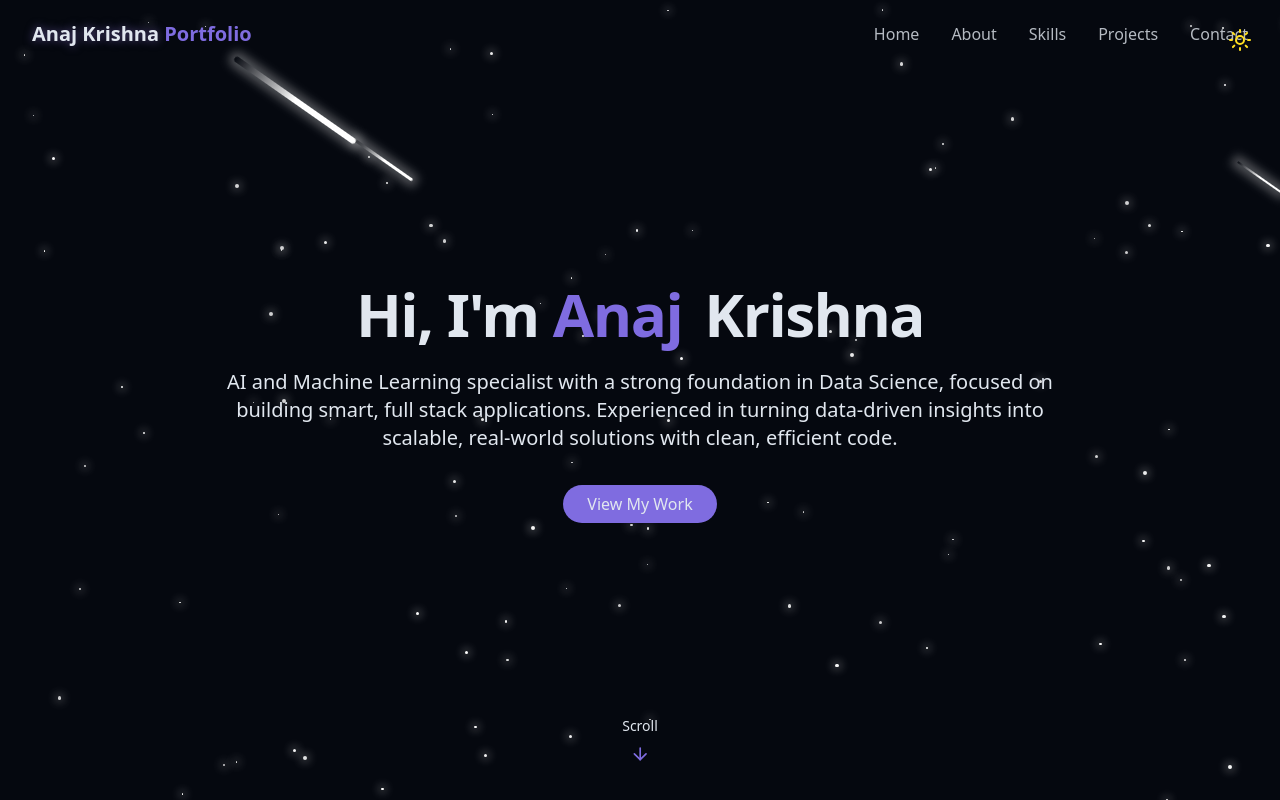
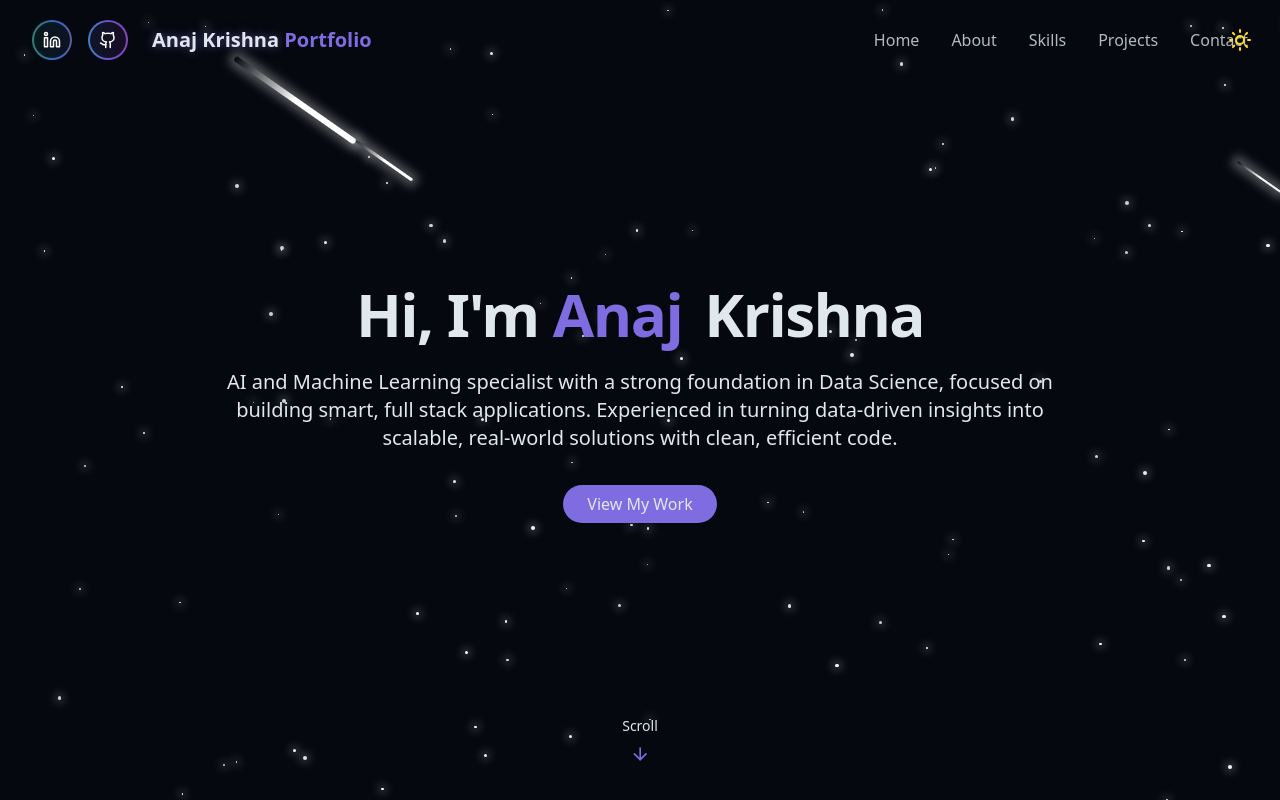
Before and after one commit to anaj-krishna/portfolio1, a React (Vite) app: page / in a window 1280 px wide. Shown: the top 800 px of the page. Built offline with nearby package versions, Linux system fonts and the light colour scheme.

Commit message:
maintenance

```diff
--- a/src/Components/Footer.jsx
+++ b/src/Components/Footer.jsx
@@ -1,24 +1,33 @@
-import { ArrowUp, Heart, Github, Linkedin, Mail, MapPin } from "lucide-react";
+import { ArrowUp, Github, Linkedin, Mail, MapPin } from "lucide-react";
 
+/* ---------- Custom Icons (no extra libs) ---------- */
+const GitLabIcon = ({ size = 18 }) => (
+  <svg width={size} height={size} viewBox="0 0 24 24" fill="currentColor">
+    <path d="M12 22.545l4.5-13.84h-9zM2.2 9.57L1 13.11l11 9.435L2.2 9.57zm19.6 0L23 13.11 12 22.545 21.8 9.57zM20.1 1.455l-3.6 11.07h7.2zM3.9 1.455l3.6 11.07h-7.2z" />
+  </svg>
+);
+
+const KaggleIcon = ({ size = 18 }) => (
+  <svg width={size} height={size} viewBox="0 0 24 24" fill="currentColor">
+    <path d="M5 3v18h3V3H5zm4.5 9 6.5 9h3.5l-6.9-9.6L18.5 3h-3.3l-5.7 9z" />
+  </svg>
+);
+
+/* ---------- Footer ---------- */
 export const Footer = () => {
   const scrollToTop = () => {
-    window.scrollTo({
-      top: 0,
-      behavior: 'smooth'
-    });
+    window.scrollTo({ top: 0, behavior: "smooth" });
   };
 
   return (
     <footer className="relative bg-gradient-to-br from-card via-card/95 to-secondary/20 border-t border-border/50">
-      {/* Subtle background pattern */}
       <div className="absolute inset-0 bg-grid-white/[0.02] bg-[size:50px_50px]" />
 
       <div className="relative">
-        {/* Main footer content */}
         <div className="container mx-auto max-w-6xl px-4 py-16">
           <div className="grid grid-cols-1 md:grid-cols-4 gap-8 mb-12">
 
-            {/* Brand section */}
+            {/* Brand */}
             <div className="md:col-span-2 space-y-4">
               <div className="flex items-center space-x-2">
                 <div className="w-8 h-8 rounded-lg bg-gradient-to-br from-primary to-primary/60 flex items-center justify-center">
@@ -28,10 +37,13 @@ export const Footer = () => {
                   Anaj Krishna
                 </span>
               </div>
+
               <p className="text-muted-foreground max-w-md leading-relaxed">
-                Full-stack developer and AI enthusiast passionate about creating innovative solutions
-                that bridge technology and real-world impact.
+                Full-stack developer and AI enthusiast passionate about creating
+                innovative solutions that bridge technology and real-world impact.
               </p>
+
+              {/* Social Icons */}
               <div className="flex space-x-4">
                 <a
                   href="https://github.com/anaj-krishna"
@@ -41,6 +53,16 @@ export const Footer = () => {
                 >
                   <Github size={18} />
                 </a>
+
+                <a
+                  href="https://gitlab.com/anajkrishna77"
+                  target="_blank"
+                  rel="noopener noreferrer"
+                  className="p-2 rounded-lg bg-secondary/50 hover:bg-primary/10 text-muted-foreground hover:text-primary transition-all duration-300 hover:scale-110"
+                >
+                  <GitLabIcon />
+                </a>
+
                 <a
                   href="https://www.linkedin.com/in/anaj-krishna-7a08bb2a7/"
                   target="_blank"
@@ -49,6 +71,16 @@ export const Footer = () => {
                 >
                   <Linkedin size={18} />
                 </a>
+
+                <a
+                  href="https://www.kaggle.com/anajkrishna"
+                  target="_blank"
+                  rel="noopener noreferrer"
+                  className="p-2 rounded-lg bg-secondary/50 hover:bg-primary/10 text-muted-foreground hover:text-primary transition-all duration-300 hover:scale-110"
+                >
+                  <KaggleIcon />
+                </a>
+
                 <a
                   href="mailto:anajkrishna36@gmail.com"
                   className="p-2 rounded-lg bg-secondary/50 hover:bg-primary/10 text-muted-foreground hover:text-primary transition-all duration-300 hover:scale-110"
@@ -62,76 +94,52 @@ export const Footer = () => {
             <div className="space-y-4">
               <h4 className="font-semibold text-foreground">Quick Links</h4>
               <div className="space-y-2">
-                <a href="#about" className="block text-muted-foreground hover:text-primary transition-colors duration-200">
-                  About
-                </a>
-                <a href="#skills" className="block text-muted-foreground hover:text-primary transition-colors duration-200">
-                  Skills
-                </a>
-                <a href="#projects" className="block text-muted-foreground hover:text-primary transition-colors duration-200">
-                  Projects
-                </a>
-                <a href="#contact" className="block text-muted-foreground hover:text-primary transition-colors duration-200">
-                  Contact
-                </a>
+                <a href="#about" className="block text-muted-foreground hover:text-primary">About</a>
+                <a href="#skills" className="block text-muted-foreground hover:text-primary">Skills</a>
+                <a href="#projects" className="block text-muted-foreground hover:text-primary">Projects</a>
+                <a href="#contact" className="block text-muted-foreground hover:text-primary">Contact</a>
               </div>
             </div>
 
-            {/* Contact Info */}
+            {/* Contact */}
             <div className="space-y-4">
               <h4 className="font-semibold text-foreground">Get in Touch</h4>
-              <div className="space-y-3">
-                <div className="flex items-center space-x-2 text-sm text-muted-foreground">
+              <div className="space-y-3 text-sm text-muted-foreground">
+                <div className="flex items-center space-x-2">
                   <MapPin size={14} />
                   <span>Ernakulam, Kerala</span>
                 </div>
                 <a
                   href="mailto:anajkrishna36@gmail.com"
-                  className="flex items-center space-x-2 text-sm text-muted-foreground hover:text-primary transition-colors duration-200"
+                  className="flex items-center space-x-2 hover:text-primary"
                 >
                   <Mail size={14} />
                   <span>anajkrishna36@gmail.com</span>
                 </a>
               </div>
-              <div className="pt-2">
-
-                <div className="flex items-center space-x-1 mt-1">
-                  <div className="w-2 h-2 bg-green-500 rounded-full animate-pulse"></div>
-                  <span className="text-xs text-green-500">Currently available</span>
-                </div>
-              </div>
             </div>
           </div>
 
           {/* Divider */}
-          <div className="h-px bg-gradient-to-r from-transparent via-border to-transparent mb-8"></div>
+          <div className="h-px bg-gradient-to-r from-transparent via-border to-transparent mb-8" />
 
-          {/* Bottom section */}
-          <div className="flex flex-col md:flex-row justify-between items-center space-y-4 md:space-y-0">
-            <div className="flex items-center space-x-4">
-              <p className="text-sm text-muted-foreground">
-                &copy; {new Date().getFullYear()} Anaj Krishna. All rights reserved.
-              </p>
+          {/* Bottom */}
+          <div className="flex justify-between items-center">
+            <p className="text-sm text-muted-foreground">
+              © 2024 Anaj Krishna. All rights reserved.
+            </p>
 
-            </div>
-
-            {/* Back to top button */}
             <button
               onClick={scrollToTop}
-              className="group relative p-3 rounded-full bg-gradient-to-r from-primary/10 to-primary/5 hover:from-primary/20 hover:to-primary/10 transition-all duration-300 hover:scale-110 border border-primary/10 hover:border-primary/20"
+              className="group relative p-3 rounded-full bg-gradient-to-r from-primary/10 to-primary/5 hover:from-primary/20 hover:to-primary/10 transition-all duration-300 hover:scale-110 border border-primary/10"
             >
               <ArrowUp
                 size={18}
-                className="text-primary group-hover:-translate-y-0.5 transition-transform duration-200"
+                className="text-primary group-hover:-translate-y-0.5 transition-transform"
               />
-              <div className="absolute inset-0 rounded-full bg-primary/5 blur-lg group-hover:blur-xl transition-all duration-300"></div>
             </button>
           </div>
         </div>
-
-        {/* Floating elements for visual appeal */}
-        <div className="absolute top-4 right-4 w-32 h-32 bg-gradient-to-br from-primary/5 to-transparent rounded-full blur-3xl"></div>
-        <div className="absolute bottom-4 left-4 w-24 h-24 bg-gradient-to-tr from-secondary/10 to-transparent rounded-full blur-2xl"></div>
       </div>
     </footer>
   );
--- a/src/Components/NavBar.jsx
+++ b/src/Components/NavBar.jsx
@@ -1,5 +1,5 @@
 import { cn } from "./lib/utils";
-import { Menu, X } from "lucide-react";
+import { Menu, X, Github, Linkedin } from "lucide-react";
 import { useEffect, useState } from "react";
 
 const navItems = [
@@ -16,31 +16,62 @@ export const Navbar = () => {
 
   useEffect(() => {
     const handleScroll = () => {
-      setIsScrolled(window.screenY > 10);
+      setIsScrolled(window.scrollY > 10);
     };
-
     window.addEventListener("scroll", handleScroll);
     return () => window.removeEventListener("scroll", handleScroll);
   }, []);
+
   return (
     <nav
       className={cn(
         "fixed w-full z-40 transition-all duration-300",
-        isScrolled ? "py-3 bg-background/80 backdrop-blur-md shadow-xs" : "py-5"
+        isScrolled
+          ? "py-3 bg-background/70 backdrop-blur-md border-b border-white/10"
+          : "py-5"
       )}
     >
       <div className="container flex items-center justify-between">
-        <a
-          className="text-xl font-bold text-primary flex items-center"
-          href="#hero"
-        >
-          <span className="relative z-10">
-            <span className="text-glow text-foreground"> Anaj Krishna </span>{" "}
-            Portfolio
-          </span>
-        </a>
 
-        {/* desktop nav */}
+        {/* LEFT: Social buttons + Brand */}
+        <div className="flex items-center space-x-4">
+          {/* LinkedIn */}
+          <a
+            href="https://www.linkedin.com/in/anaj-krishna-7a08bb2a7/"
+            target="_blank"
+            rel="noopener noreferrer"
+            className="relative group p-[2px] rounded-full overflow-hidden"
+          >
+            <span className="absolute inset-0 bg-[linear-gradient(90deg,#4285F4,#EA4335,#FBBC05,#34A853,#4285F4)] bg-[length:400%_100%] animate-ai-glow opacity-80 group-hover:opacity-100" />
+            <span className="relative flex items-center justify-center w-9 h-9 rounded-full bg-black/80 backdrop-blur text-white">
+              <Linkedin size={18} />
+            </span>
+          </a>
+
+          {/* GitHub */}
+          <a
+            href="https://github.com/anaj-krishna"
+            target="_blank"
+            rel="noopener noreferrer"
+            className="relative group p-[2px] rounded-full overflow-hidden"
+          >
+            <span className="absolute inset-0 bg-[linear-gradient(90deg,#8b5cf6,#ec4899,#22d3ee,#8b5cf6)] bg-[length:400%_100%] animate-ai-glow opacity-80 group-hover:opacity-100" />
+            <span className="relative flex items-center justify-center w-9 h-9 rounded-full bg-black/80 backdrop-blur text-white">
+              <Github size={18} />
+            </span>
+          </a>
+
+          {/* Brand */}
+          <a
+            href="#hero"
+            className="text-xl font-bold text-foreground ml-2"
+          >
+            <span className="text-glow">Anaj Krishna</span>{" "}
+            <span className="text-primary">Portfolio</span>
+          </a>
+        </div>
+
+        {/* DESKTOP NAV */}
         <div className="hidden md:flex space-x-8">
           {navItems.map((item, key) => (
             <a
@@ -53,19 +84,19 @@ export const Navbar = () => {
           ))}
         </div>
 
-        {/* mobile nav */}
-
+        {/* MOBILE MENU BUTTON */}
         <button
           onClick={() => setIsMenuOpen((prev) => !prev)}
           className="md:hidden p-2 text-foreground z-50"
           aria-label={isMenuOpen ? "Close Menu" : "Open Menu"}
         >
-          {isMenuOpen ? <X size={24} /> : <Menu size={24} />}{" "}
+          {isMenuOpen ? <X size={24} /> : <Menu size={24} />}
         </button>
 
+        {/* MOBILE MENU */}
         <div
           className={cn(
-            "fixed inset-0 bg-background/95 backdroup-blur-md z-40 flex flex-col items-center justify-center",
+            "fixed inset-0 bg-black/95 backdrop-blur-md z-40 flex flex-col items-center justify-center",
             "transition-all duration-300 md:hidden",
             isMenuOpen
               ? "opacity-100 pointer-events-auto"
--- a/src/Components/SkillsSection.jsx
+++ b/src/Components/SkillsSection.jsx
@@ -8,7 +8,7 @@ const skills = [
   { name: "React", category: "frontend" },
   { name: "TypeScript", category: "frontend" },
   { name: "Tailwind CSS", category: "frontend" },
-  { name: "Next.js", category: "frontend" },
+  { name: "Nest.js", category: "backend" },
 
   // Backend
   { name: "Node.js", category: "backend" },
--- a/src/index.css
+++ b/src/index.css
@@ -160,3 +160,15 @@
   padding: 0;
   text-align: center;
 }
+@keyframes ai-glow {
+  0% {
+    background-position: 0% 50%;
+  }
+  100% {
+    background-position: 400% 50%;
+  }
+}
+
+.animate-ai-glow {
+  animation: ai-glow 4s linear infinite;
+}
--- a/src/pages/Home.jsx
+++ b/src/pages/Home.jsx
@@ -1,13 +1,15 @@
 import React from 'react'
 import { ThemeToggle } from "../Components/ThemeToggle";
 import { StarBackground } from "../Components/StarBackground";
-import {Navbar} from "../Components/NavBar";
+import { Navbar } from "../Components/NavBar";
 import { HeroSection } from '../Components/HeroSection';
 import { AboutSection } from '../Components/AboutSection';
 import { SkillsSection } from '../Components/SkillsSection';
 import { ProjectsSection } from '../Components/ProjectsSection';
 import { ContactSection } from '../Components/ContactSection';
 import { Footer } from '../Components/Footer';
+import { GoogleAIGlow } from "../Components/GoogleAIGlow";
+
 function Home() {
   return (
     <div className="min-h-screen bg-background text-foreground overflow-x-hidden">
```
Also changed, not shown: src/Components/GoogleAIGlow.jsx (added, +9 -0 lines), 1 other file (tests, documents, lock files or other folders).
